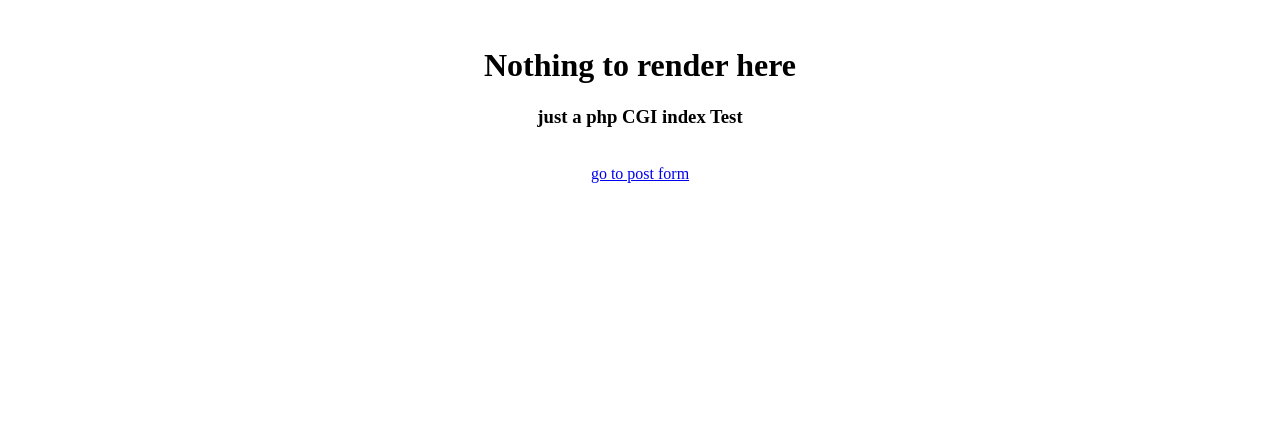
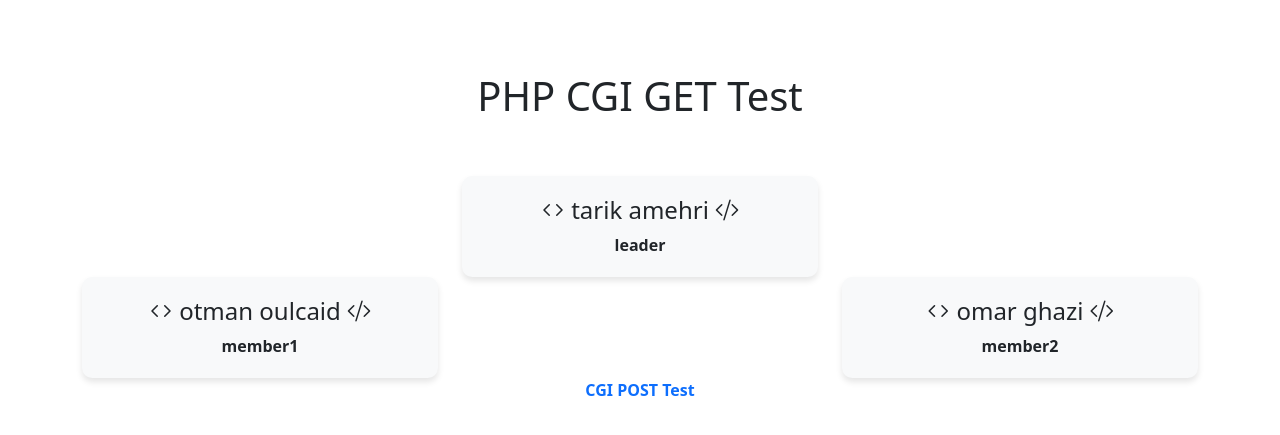
Before and after one commit to tarikkudesu/webserv, a PHP site: page / in a window 1280 px wide. Shown: the top 435 px of the page. Run offline with PHP 8.4, Linux system fonts and the light colour scheme.

Commit message:
samll changes

```diff
--- a/cgi-bin/php/Controller/controller.php
+++ b/cgi-bin/php/Controller/controller.php
@@ -2,25 +2,12 @@
 require_once("Controller/response.php");
 require_once ("Model/manager.php");
 
-function listAll()
+function index()
 {
 	$team = [
 		"members" => getAll()
 	];
-	afficherReponse("list.php",$team);
-}
-
-function leader()
-{
-	$team = [
-		"members" => getOne("leader")
-	];
-	afficherReponse("list.php",$team);
-}
-
-function index()
-{
-	afficherReponse("vIndex.php");
+	render("vIndex.php", $team);
 }
 
 function errorAction($e)
@@ -28,15 +15,15 @@
 	$reasons = [
 		"message" => $e->getMessage()
 	];
-	afficherReponse("vError.php", $reasons);
+	render("vError.php", $reasons);
 }
 
 function postAction()
 {
-	afficherReponse("vPost.php", $_POST);
+	render("vPost.php", $_POST);
 }
 
 function formAction()
 {
-	afficherReponse("vForm.php");
+	render("vForm.php");
 }
--- a/cgi-bin/php/Controller/response.php
+++ b/cgi-bin/php/Controller/response.php
@@ -1,6 +1,6 @@
 <?php
 
-function AfficherReponse($vue , $data = [])
+function render($vue , $data = [])
 {
 	extract($data);
 	$file ="View/". $vue;
--- a/cgi-bin/php/Model/manager.php
+++ b/cgi-bin/php/Model/manager.php
@@ -3,9 +3,18 @@
 function getData()
 {
     static $data = [
-        "leader"=>"tarik amehri",
-		"member1"=>"otman oulcaid",
-		"member2"=>"omar ghazi"
+        "leader"=> [
+            "name" => "tarik amehri",
+            "image" => "tamehri"
+        ],
+		"member1"=>[
+            "name" => "otman oulcaid",
+            "image" => "ooulcaid"
+        ],
+		"member2"=>[
+            "name" => "omar ghazi",
+            "image" => "omghazi"
+        ]
     ];
 
     return $data;
--- a/cgi-bin/php/View/vIndex.php
+++ b/cgi-bin/php/View/vIndex.php
@@ -1,12 +1,39 @@
-<div align="center">
-    <h1>Nothing to render here</h1>
-    <h3>just a php CGI index Test</h3>
-    <br/>
-    <a href="/php?action=formAction">go to post form</a>
-</div>
-
-<!--
-    if you want to add some html content
-    to let cgi index look beautifull
-    you can add it
--->
+<head>
+    <link href="https://cdn.jsdelivr.net/npm/bootstrap@5.3.0/dist/css/bootstrap.min.css" rel="stylesheet">
+    <link rel="stylesheet" href="https://cdn.jsdelivr.net/npm/bootstrap-icons/font/bootstrap-icons.css">
+    <style>
+        .stats-card {
+            text-align: center;
+            padding: 20px;
+            border-radius: 10px;
+            background: #f8f9fa;
+            box-shadow: 0px 4px 6px rgba(0, 0, 0, 0.1);
+        }
+    </style>
+</head>
+<body>
+    <div class="container my-5">
+        <div class="d-flex justify-content-center align-items-center my-5">
+            <h1>PHP CGI GET Test</h1>
+        </div>
+        <div class="row justify-content-center">
+            <?php foreach ($members as $key => $value) { ?>
+                <div class="col-md-4"></div>
+                <div class="col-md-4">
+                    <div class="stats-card">
+                        <h4>
+                            <i class="bi bi-code fw-bold"></i>
+                                <?=$value["name"]?>
+                            <i class="bi bi-code-slash"></i>
+                        </h4>
+                        <div class="fw-bolder"><?=$key?></div>
+                    </div>
+                </div>
+            <?php } ?>
+        </div>
+        <div class="d-flex justify-content-center align-items-center">
+            <a href="/php?action=formAction" class="text-center text-decoration-none fw-bold">CGI POST Test</a>
+        </div>
+    </div>
+</body>
+</html>
--- a/cgi-bin/php/index.php
+++ b/cgi-bin/php/index.php
@@ -17,7 +17,6 @@
 	/*
 	 * we can add a controller Router to make routing dynamic
 	 * but it is just a simple cgi test
-	 *
 	 */
 	if(file_exists("Controller/controller.php"))
 	{
@@ -26,20 +25,19 @@
 		{
 			//Action controller Routing
 			$action = $_GET["action"] ?? "index";
-			if (is_callable($action))
-				$action();
-			else
-				throw new Exception("Cette action n'est pas autorisée");
+			if (!is_callable($action))
+				throw new Exception("this action does not exist");
+			$action();
 		}
 		else if ($_SERVER["REQUEST_METHOD"] == "POST")
 			postAction();
-		//else
-		//in case we want to implement an other logic for other METHODS
+		else
+			throw new Exception("on CGI only POST and GET request are allowed");
 	}
 	else
-		throw new Exception("le controleur n'est pas pris en charge!...");
+		throw new Exception("the controller doesn't exist");
 }
 catch(Exception $e)
 {
-	AfficherReponse("vError.php", ["message" => $e->getMessage()]);
+	render("vError.php", ["message" => $e->getMessage()]);
 }
--- a/cgi-bin/php/public/script.js
+++ /dev/null
@@ -1,3 +0,0 @@
-document.addEventListener("DOMContentLoaded", ()=>{
-
-})
```
Also changed, not shown: cgi-bin/php/View/list.php (deleted, +0 -7 lines), cgi-bin/php/public/style.css (deleted), 2 other files.
